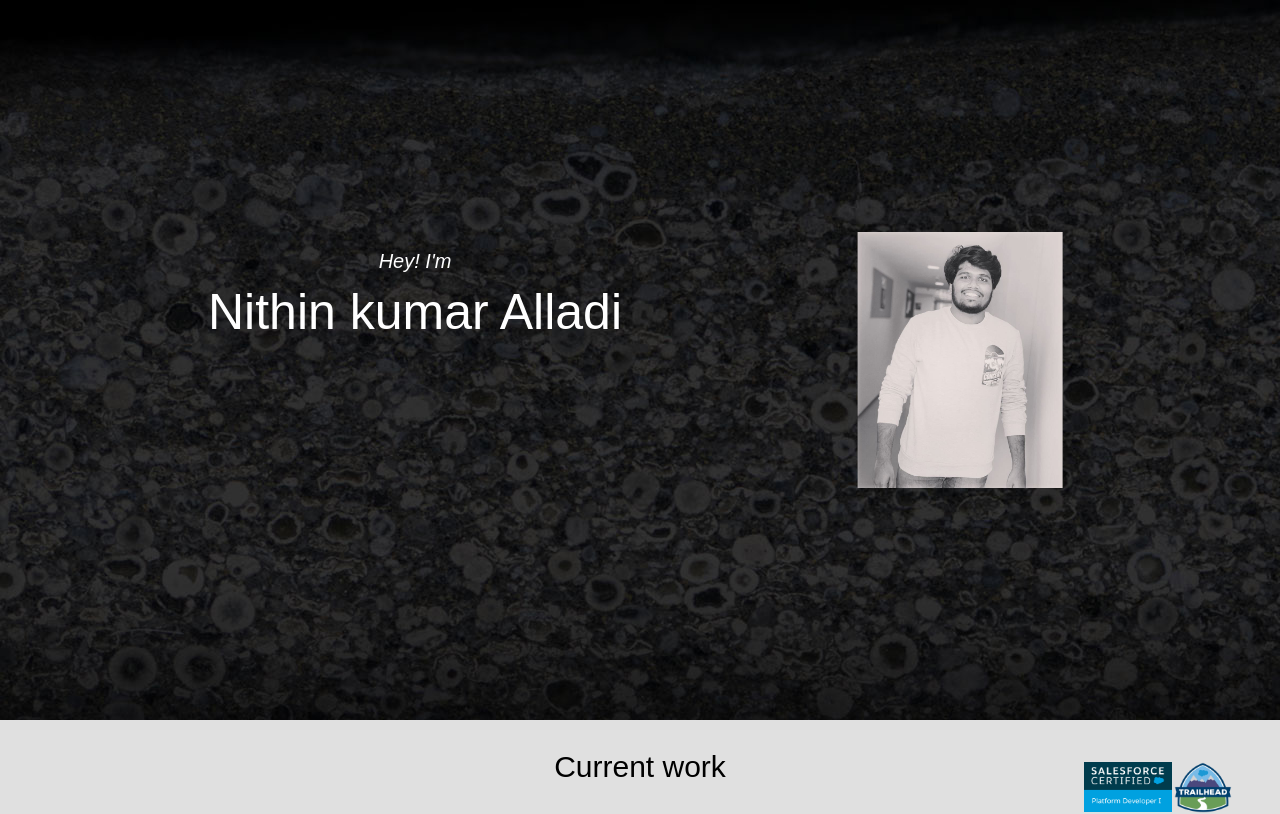
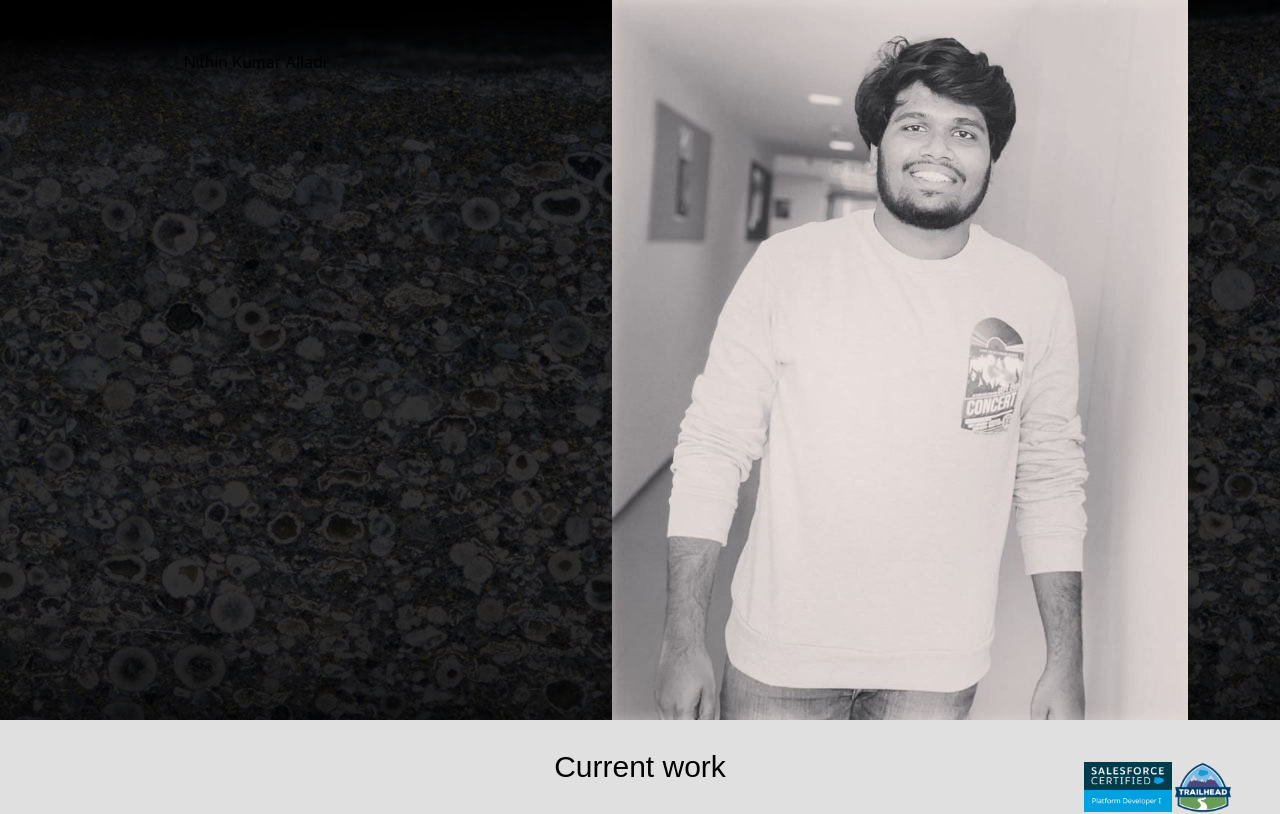
Before and after one commit to NithinKumarAlladi/Website, a React (Create React App) app: page / in a window 1280 px wide. Shown: the top 814 px of the page. Built offline with nearby package versions, Linux system fonts and the light colour scheme.

Commit message:
added css grid

```diff
--- a/src/App.css
+++ b/src/App.css
@@ -33,6 +33,8 @@
 .introDiv {
   height: 90vh;
   background: url(../src/imgs/bg.jpg);
+  display: grid;
+  grid-gap: 10px;
 }
 .headPara {
   margin: 0px;
@@ -44,9 +46,9 @@
   height: 20vw;
   border-width: 50px;
   top: 45%;
-  left: 75%;
-  margin-right: -50%;
-  transform: translate(-50%, -50%);
+  /* left: 75%; */
+  /* margin-right: -50%; */
+  /* transform: translate(-50%, -50%); */
 }
 .currDiv {
   width: 100vw;
@@ -65,3 +67,11 @@
   padding-left: 28vw;
   padding-top: 12px;
 }
+.eightCol{
+  grid-row: 1;
+  grid-column: 1/3;
+}
+.fourCol {
+  grid-row : 1;
+  grid-column: 3/3;
+}
--- a/src/Home.js
+++ b/src/Home.js
@@ -10,10 +10,8 @@ export default class Home extends Component {
     return (
       <div>
         <div className="introDiv">
-          <img className="img" src={me} />
-          <p
-            className="headPara"
-            style={{
+          {/* <img className="img" src={me} />
+          <p className="headPara" style={{
             fontSize: 20,
             fontStyle: "italic",
             fontFamily: "permanent-marker, sans-serif",
@@ -23,9 +21,7 @@ export default class Home extends Component {
           >
             Hey! I'm
           </p>
-          <p
-            className="headPara"
-            style={{
+          <p className="headPara" style={{
             fontSize: 50,
             fontFamily: "amaranth-extended-bold, sans-serif",
             fontWeight: 100,
@@ -33,12 +29,15 @@ export default class Home extends Component {
           }}
           >
             Nithin kumar Alladi
-          </p>
-          {/* <p>Well, I'll take you through this weird experience knowing me.</p> */}
+          </p> */}
+          <div className="eightCol" >
+            <p>Hey! I'm</p>
+            <p>Nithin Kumar Alladi</p>
+          </div>
+          <div className="fourCol" ><img style={{height:"90vh",}} src={me} /></div>
         </div>
         <div className="currDiv">
-          <p
-            style={{
+          <p style={{
             margin: 0,
             paddingTop: 30,
             fontSize: 30,
@@ -47,16 +46,11 @@ export default class Home extends Component {
           }}
           >
             Current work
-            <a
-              href="https://trailhead.salesforce.com/credentials/certification-detail-print?searchString=0034A00002zy5IhQAI"
-              target="_blank"
-            >
+            <a href="https://trailhead.salesforce.com/credentials/certification-detail-print?searchString=0034A00002zy5IhQAI"
+              target="_blank">
               <img className="sdIcon" src={sd} />
             </a>
-            <a
-              href="https://trailhead.salesforce.com/en/me/00550000007iYEbAAM"
-              target="_blank"
-            >
+            <a href="https://trailhead.salesforce.com/en/me/00550000007iYEbAAM" target="_blank" >
               <img className="tbIcon" src={tb} />
             </a>
           </p>
```
Lines whose indentation alone changed are shown as unchanged.
